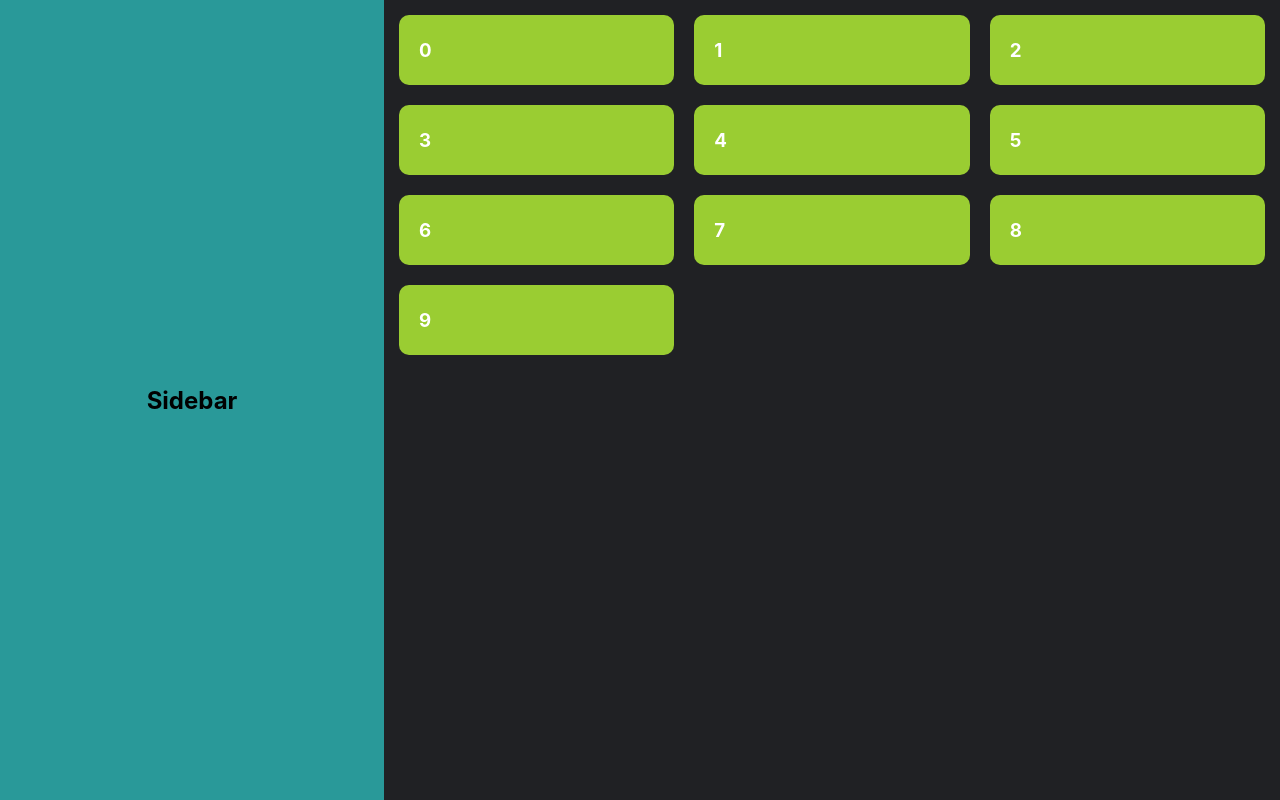
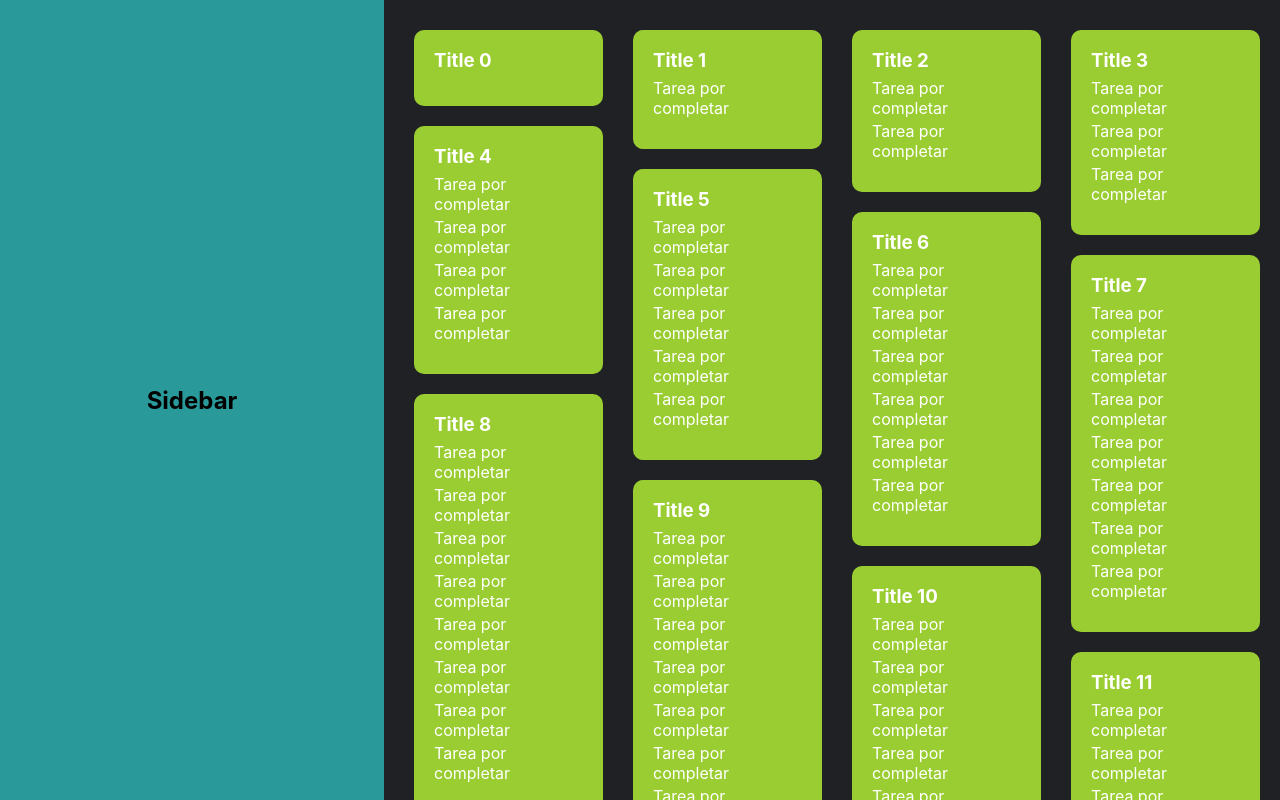
Before and after one commit to Quarzizus/QuarzizusKeep, a React (Vite) app: page / in a window 1280 px wide. Built offline with nearby package versions, Linux system fonts and the light colour scheme.

Commit message:
:lipstick: TaskCard

```diff
--- a/package.json
+++ b/package.json
@@ -15,6 +15,7 @@
     "@fortawesome/react-fontawesome": "^0.1.16",
     "react": "^17.0.2",
     "react-dom": "^17.0.2",
+    "react-masonry-css": "^1.0.16",
     "react-router-dom": "^6.2.1",
     "styled-components": "^5.3.3"
   },
--- a/src/components/checkbox/index.tsx
+++ b/src/components/checkbox/index.tsx
@@ -7,6 +7,7 @@ const CheckBox = (): JSX.Element => {
   const [checked, setChecked] = useState(false);
   const handleClick = (): void => {
     setChecked(!checked);
+    console.log("Holiwi");
   };
   return (
     <CheckBoxComponent onClick={handleClick}>
--- a/src/components/containerTasks/index.tsx
+++ b/src/components/containerTasks/index.tsx
@@ -1,6 +1,9 @@
 import { TaskCard } from "../taskCard";
 import { Task } from "../task";
-import { ContainerTasksComponent } from "./styles";
+// import { ContainerTasksComponent } from "./styles.js";
+import "./styles.css";
+import Masonry from "react-masonry-css";
+
 import {
   closestCenter,
   DndContext,
@@ -29,6 +32,8 @@ const ContainerTasks = (): JSX.Element => {
     "7",
     "8",
     "9",
+    "10",
+    "11",
   ]);
   const sensors = useSensors(
     useSensor(PointerSensor),
@@ -39,7 +44,8 @@ const ContainerTasks = (): JSX.Element => {
 
   function handleDragEnd(e: any) {
     const { active, over } = e;
-
+    console.log(e);
+    e.stopPropagation();
     if (active.id !== over.id) {
       setItems((items) => {
         const oldIndex = items.indexOf(active.id);
@@ -50,19 +56,28 @@ const ContainerTasks = (): JSX.Element => {
     }
   }
 
+  const breakpointColumnsObj = {
+    default: 4,
+    1100: 3,
+    700: 2,
+    500: 1,
+  };
+
   return (
-    <DndContext
-      sensors={sensors}
-      collisionDetection={closestCenter}
-      onDragEnd={handleDragEnd}
-    >
-      <ContainerTasksComponent>
-        <SortableContext items={items} strategy={verticalListSortingStrategy}>
+    <DndContext sensors={sensors} collisionDetection={closestCenter}>
+      <SortableContext items={items} strategy={verticalListSortingStrategy}>
+        <Masonry className="Masonry" breakpointCols={breakpointColumnsObj}>
           {items.map((numerito: string): JSX.Element => {
-            return <TaskCard key={numerito} id={numerito} title={numerito} />;
+            return (
+              <TaskCard
+                key={numerito}
+                id={numerito}
+                title={`Title ${numerito}`}
+              />
+            );
           })}
-        </SortableContext>
-      </ContainerTasksComponent>
+        </Masonry>
+      </SortableContext>
     </DndContext>
   );
 };
--- /dev/null
+++ b/src/components/containerTasks/styles.css
@@ -0,0 +1,8 @@
+.Masonry {
+  width: 70%;
+  display: flex;
+  min-height: 100vh;
+  max-height: auto;
+  padding: 10px;
+  overflow-y: scroll;
+}
--- a/src/components/containerTasks/styles.ts
+++ b/src/components/containerTasks/styles.ts
@@ -6,6 +6,7 @@ const ContainerTasksComponent = styled.section`
   grid-template-columns: repeat(auto-fill, minmax(260px, 1fr));
   grid-auto-rows: 70px;
   width: 70%;
+  height: minmax(100vh, auto);
   gap: 20px;
   padding: 15px;
 `;
--- a/src/components/task/index.tsx
+++ b/src/components/task/index.tsx
@@ -8,7 +8,7 @@ const Task = ({ text }: { text: string }) => {
     // suppressContentEditableWarning={true}
     // spellCheck="false"
     >
-      <CheckBox />
+      {/* <CheckBox /> */}
       {text}
     </TaskComponent>
   );
--- a/src/components/taskCard/index.tsx
+++ b/src/components/taskCard/index.tsx
@@ -2,6 +2,7 @@ import { TaskCardComponent, Icon } from "./styles";
 import { faEye } from "@fortawesome/free-solid-svg-icons";
 import { useSortable } from "@dnd-kit/sortable";
 import { CSS } from "@dnd-kit/utilities";
+import { Task } from "../task";
 
 const TaskCard = ({ id, title }: { id: string; title: string }) => {
   const { attributes, listeners, setNodeRef, transform, transition } =
@@ -21,13 +22,18 @@ const TaskCard = ({ id, title }: { id: string; title: string }) => {
       {...listeners}
     >
       <h3
-
-      // contentEditable="true"
-      // suppressContentEditableWarning={true}
-      // spellCheck="false"
+        contentEditable="true"
+        suppressContentEditableWarning={true}
+        spellCheck="false"
       >
         {title}
       </h3>
+      {console.log(attributes)}
+      <ul>
+        {Array.from({ length: Number(id) }, (_task) => {
+          return <Task text="Tarea por completar" />;
+        })}
+      </ul>
       <Icon icon={faEye} />
     </TaskCardComponent>
   );
--- a/src/components/taskCard/styles.ts
+++ b/src/components/taskCard/styles.ts
@@ -2,19 +2,21 @@ import { FontAwesomeIcon } from "@fortawesome/react-fontawesome";
 import styled from "styled-components";
 
 const TaskCardComponent = styled.article`
-  width: 100%;
-  height: 100%;
   background-color: yellowgreen;
   border-radius: 10px;
   padding: 15px 20px;
   color: #fff;
   display: flex;
+  flex-direction: column;
   justify-content: space-between;
-  align-items: center;
+  margin: 20px 10px 10px 20px;
   h3 {
     height: 30px;
     display: flex;
     align-items: center;
+  }
+  ul {
+    list-style: none;
   }
 `;
 
```
Also changed, not shown: 1 other file (tests, documents, lock files or other folders).
